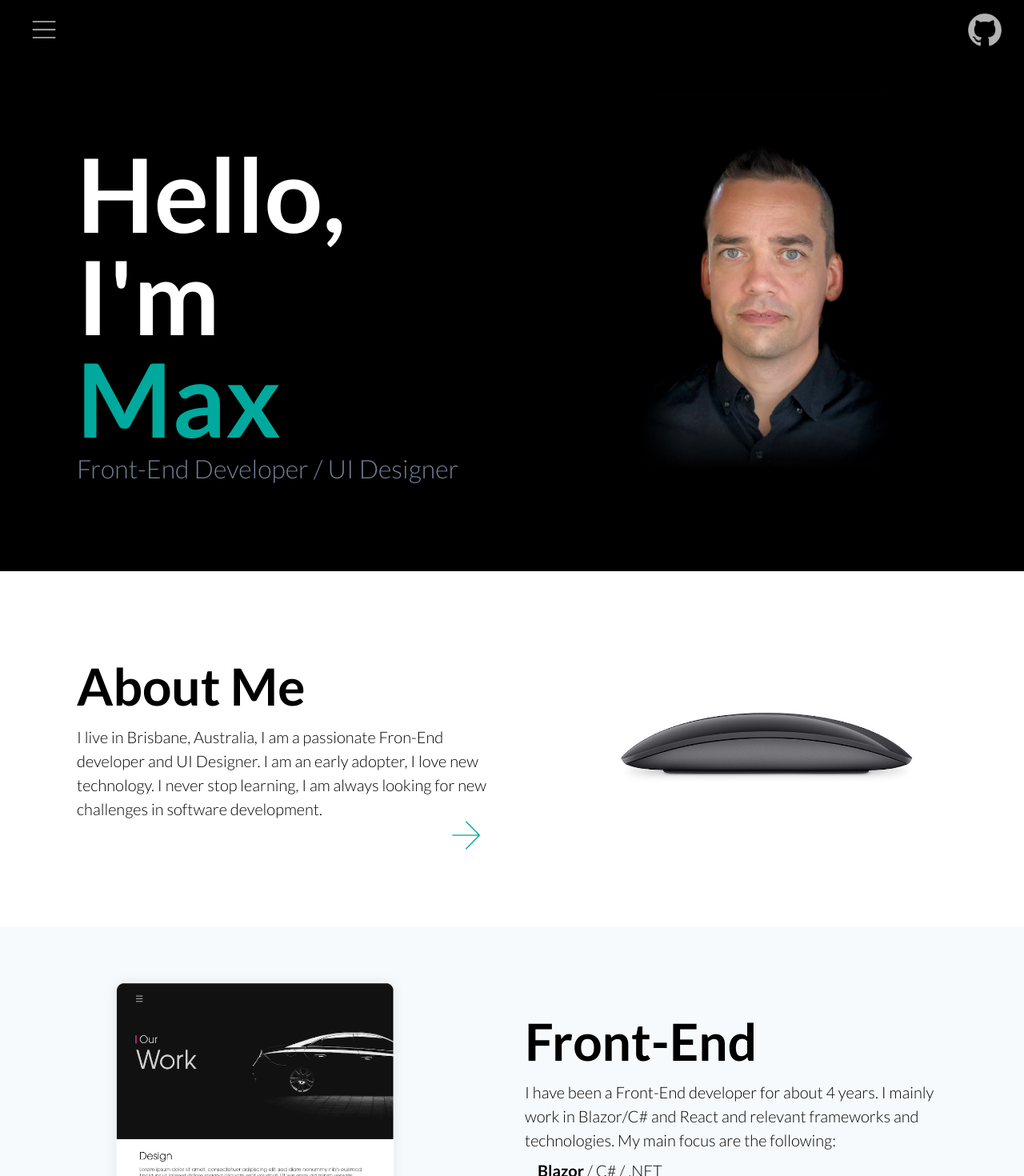
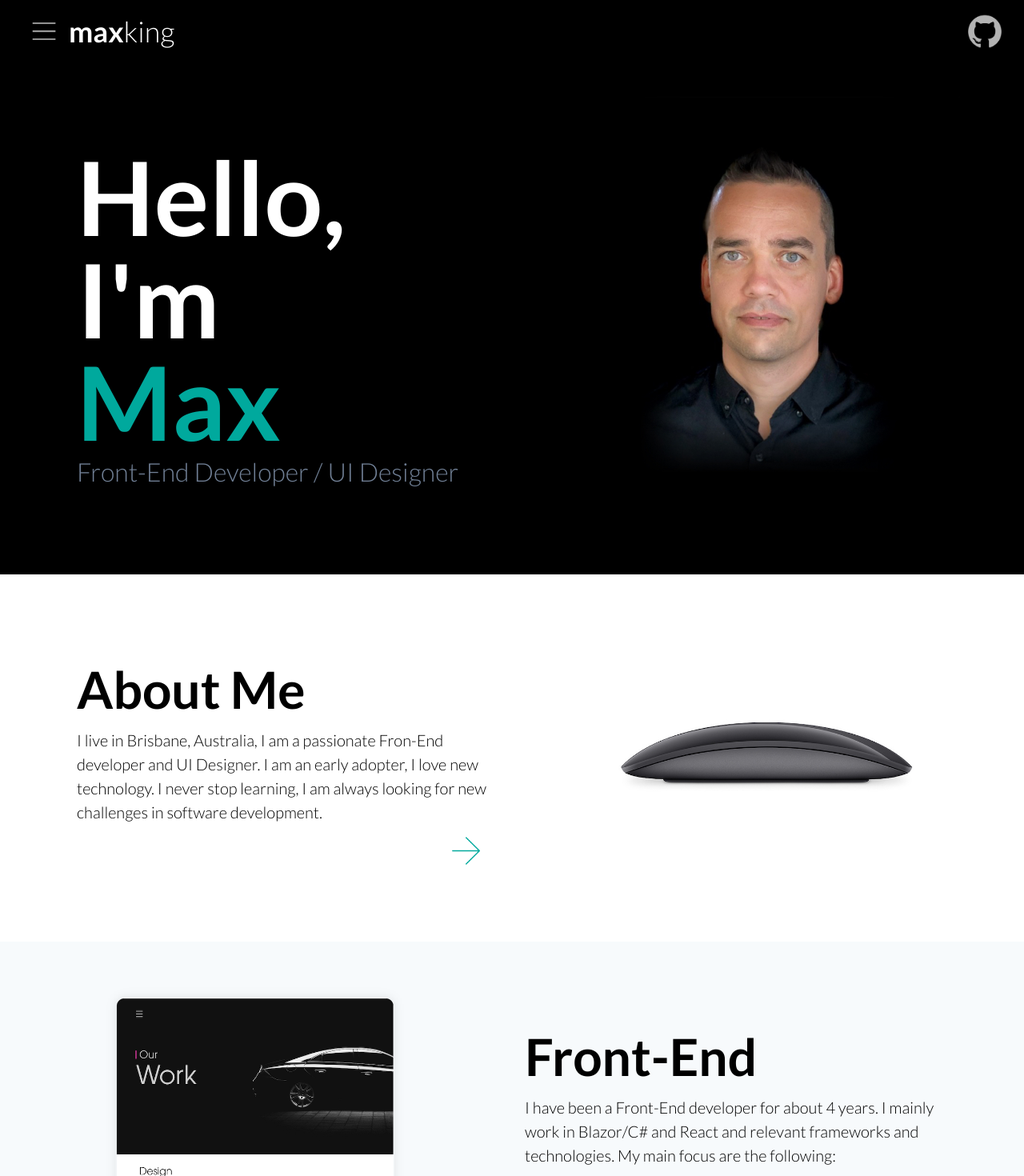
Before and after one commit to attilaking/max-portfolio, a React (Create React App) app: page / in a window 1280 px wide. Shown: the top 1470 px of the page at 80% size. Built offline with nearby package versions, Linux system fonts and the light colour scheme.

Commit message:
Add logo

```diff
--- a/src/components/Navigation.js
+++ b/src/components/Navigation.js
@@ -3,6 +3,7 @@ import githubLogo from '../assets/img/github.png';
 import burgerImg from '../assets/img/icons/burger.png';
 import cancelImg from '../assets/img/icons/cancel.png';
 import SideNav from './SideNav';
+import { navigate } from "@reach/router"
 
 const Navigation = () => {
 
@@ -12,15 +13,27 @@ const Navigation = () => {
         SetIsSideMenuOpen(!isSideMenuOpen);
     }
 
-    const onLinkClicked= () => {
+    const onLinkClicked = () => {
         SetIsSideMenuOpen(isSideMenuOpen = false);
+    }
+
+    const onLogoClicked = () => {
+        navigate("/");
     }
 
     return (
         <>
             <div className="text-white bg-black sticky top-0 right-0 left-0 grid grid-cols-2 pl-6 pr-6 pt-3 pb-3 z-40">
-                <div className="grid justify-start items-center cursor-pointer pl-4" onClick={onSideMenuClicked}>
-                    <img className="opacity-75 transform rotate-0 hover:rotate-180 transition-rotate duration-500 ease-in-out" style={{ "width": isSideMenuOpen ? "25px" : "30px" }} alt="menu" src={isSideMenuOpen ? cancelImg : burgerImg} />
+                <div className="grid justify-start col-gap-4 items-center cursor-pointer pl-4" style={{ "grid-template-columns": "max-content 1fr" }}>
+                    <img onClick={onSideMenuClicked} className="opacity-75 transform rotate-0 hover:rotate-180 transition-rotate duration-500 ease-in-out" style={{ "width": isSideMenuOpen ? "25px" : "30px" }} alt="menu" src={isSideMenuOpen ? cancelImg : burgerImg} />
+                    <div onClick={onLogoClicked} className={`text-4xl transition-opacity duration-500 ease-in-out ${isSideMenuOpen ? "opacity-0" : "opacity-100"}`}>
+                        <span className="font-extrabold">
+                            max
+                        </span>
+                        <span className="font-light">
+                            king
+                        </span>
+                    </div>
                 </div>
                 <div className="grid justify-end items-center">
                     <div className="hint hint--left" aria-label="Repo of this website">
--- a/src/pages/Home.js
+++ b/src/pages/Home.js
@@ -5,7 +5,6 @@ import Section from '../components/Section';
 import mouseImg from '../assets/img/mouse.jpg';
 import arrowRightImg from '../assets/img/icons/arrow-right.png';
 import uiImg from '../assets/img/ui-design.png';
-import Button from '../components/Button';
 
 const Home = (props) => {
 
@@ -24,10 +23,10 @@ const Home = (props) => {
                                 About Me
                             </div>
                             <p className="text-xl font-light">I live in Brisbane, Australia, I am a passionate Fron-End developer and UI Designer. I am an early adopter, I love new technology. I never stop learning, I am always looking for new challenges in software development.</p>
-                            <div class="grid justify-items-end w-full">
-                                    <a href="/about">
-                                        <img className="mr-6 hover:mr-4 transition-margin duration-500 ease-in-out" style={{ "width": "35px" }} alt="more" src={arrowRightImg} />
-                                    </a>
+                            <div class="grid justify-items-end w-full pt-4">
+                                <a href="/about">
+                                    <img className="mr-6 hover:mr-4 transition-margin duration-500 ease-in-out" style={{ "width": "35px" }} alt="more" src={arrowRightImg} />
+                                </a>
                             </div>
                         </div>
                     </div>
```
